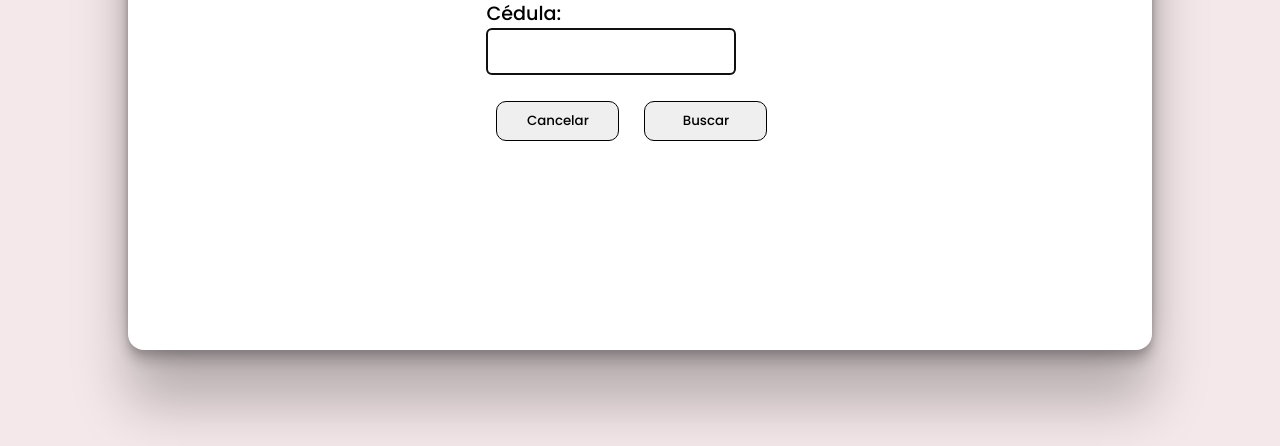
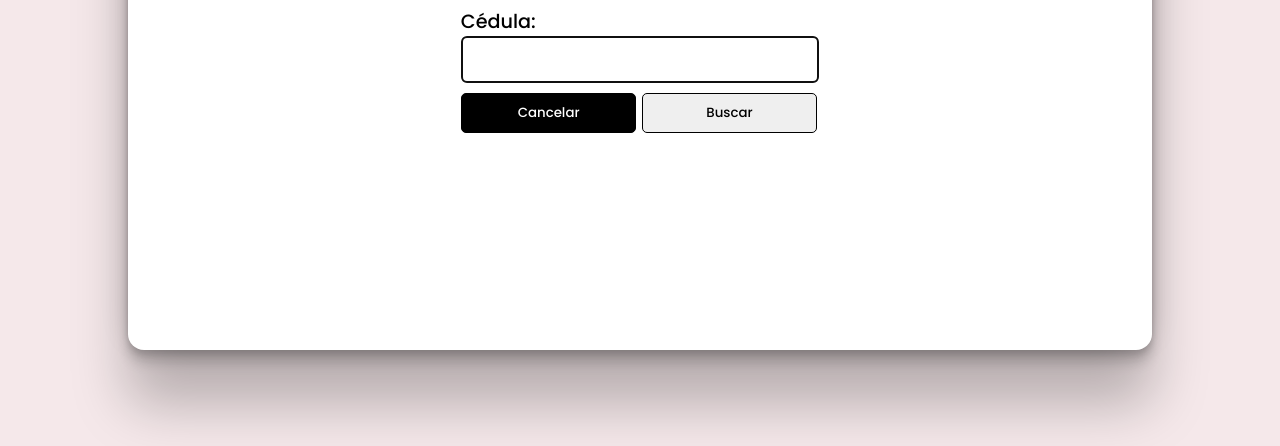
Before and after one commit to SantiagoPintos/registro-uso-esi, a website with bundled scripts: page src/studentManager/deleteStudent/deleteStudent.html in a window 1280 px wide. Shown: the part 354-800 px from the top of the page. Built offline with nearby package versions, Linux system fonts and the light colour scheme.

Commit message:
deleteStudent: improve UI
Signed-off-by: Santiago Pintos <spintos@outlook.es>

```diff
--- a/src/studentManager/deleteStudent/styles.css
+++ b/src/studentManager/deleteStudent/styles.css
@@ -19,6 +19,7 @@ body{
     margin: 4rem auto 0 auto;
     height: 80vh;
     width: 80vw;
+    min-width: 600px;
     display: flex;
     justify-content: center;
     align-items: center;
@@ -35,29 +36,30 @@ h1{
 }
 
 .formContainer{
-    width: 30%;
+    width: 35%;
+    min-width: 350px;
     margin: 0 auto;
     font-size: 20px;
 }
 
 #searchContainer input[type="text"]{
-    width: 48%;
+    width: 100%;
     padding: 0.5rem;
     border: 1px solid black;
     border-radius: 5px;
-    margin-bottom: 1rem;
+    margin: 0 auto;
     min-width: 250px;
     font-size: 1.2rem;
 }
 
 #searchContainer input[type="button"],
 .btn{
-    width: 40%;
+    width: 49%;
     height: 40px;
     border: 1px solid black;
-    border-radius: 10px;
+    border-radius: 5px;
     padding: 0 5px;
-    margin: 10px;
+    margin: 10px 0;
     cursor: pointer;
 }
 
@@ -81,6 +83,13 @@ label{
     padding: 0.5rem;
 }
 
+.btn-cancel{
+    background-color: black;
+    color: white;
+}
+
 #msg{
     font-size: 1.2rem;
+    min-width: 300px;
+    text-align: center;
 }
```
